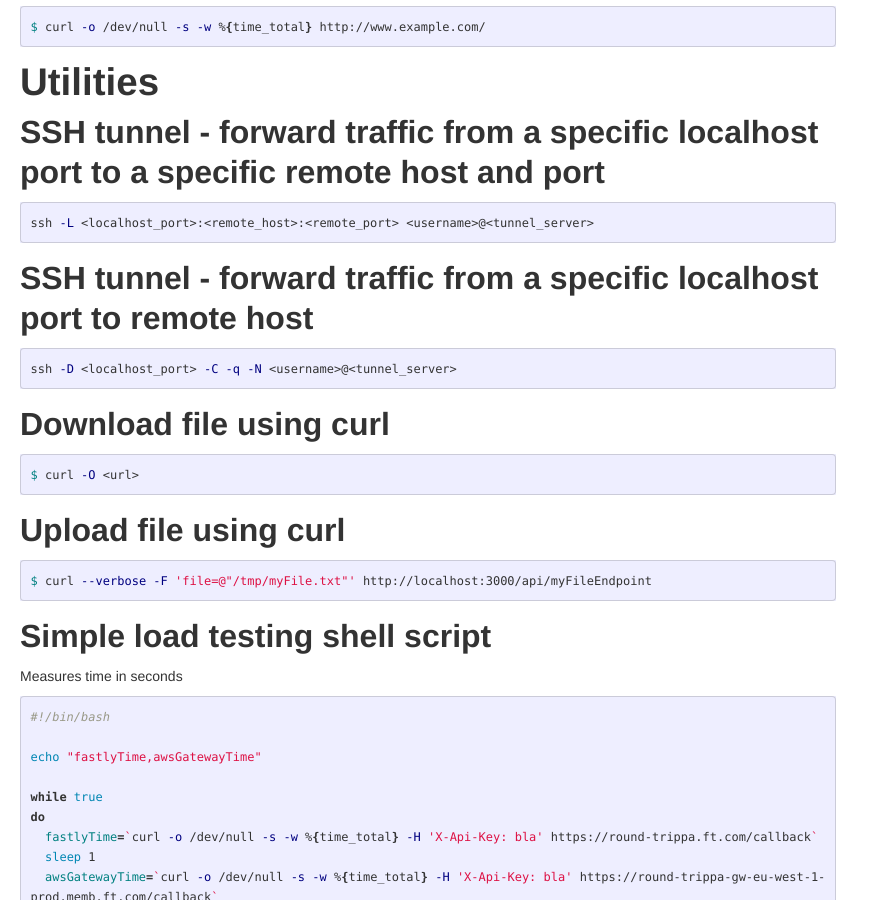
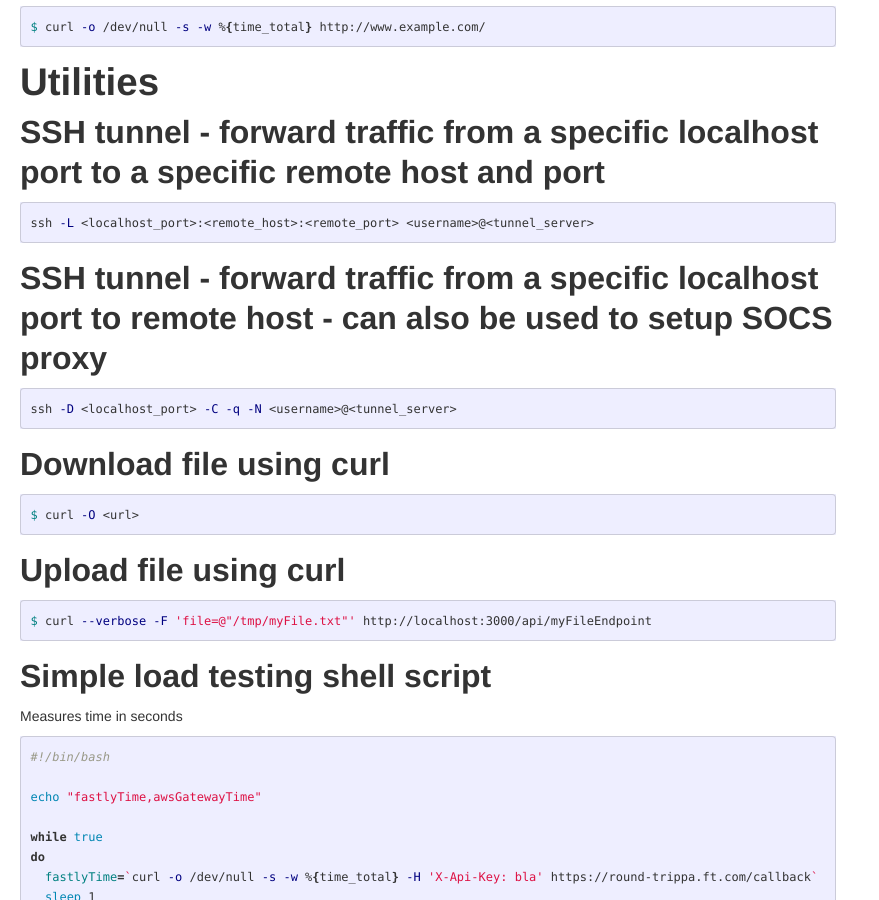
Before and after one commit to anuragkapur/anuragkapur.github.io, a Jekyll site: the page built from blog/cheat-sheets/_posts/2017-01-12-unix-commands.md, in a window 1280 px wide and 900 px high, scrolled down 778 px. Shown: the whole window, without its empty margins (0-879 px from the left). Built offline with Jekyll 4.4.1, drawn with Linux system fonts in a browser that asks for light colours; comment, search, counter and statistics services are not loaded.

Commit message:
Update description of ssh tunnel command that can be used with a SOCS proxy

````diff
--- a/blog/cheat-sheets/_posts/2017-01-12-unix-commands.md
+++ b/blog/cheat-sheets/_posts/2017-01-12-unix-commands.md
@@ -43,7 +43,7 @@ $ curl -o /dev/null -s -w %{time_total} http://www.example.com/
 ssh -L <localhost_port>:<remote_host>:<remote_port> <username>@<tunnel_server>
 ```
 
-## SSH tunnel - forward traffic from a specific localhost port to remote host
+## SSH tunnel - forward traffic from a specific localhost port to remote host - can also be used to setup SOCS proxy
 ```shell
 ssh -D <localhost_port> -C -q -N <username>@<tunnel_server>
 ```
````
